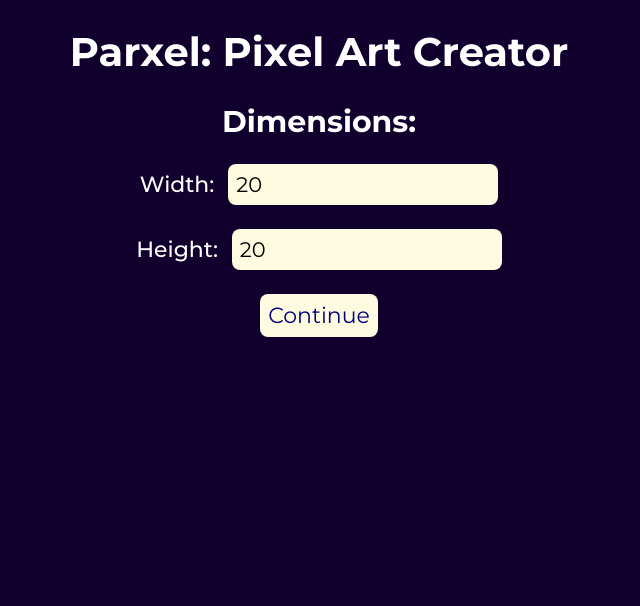
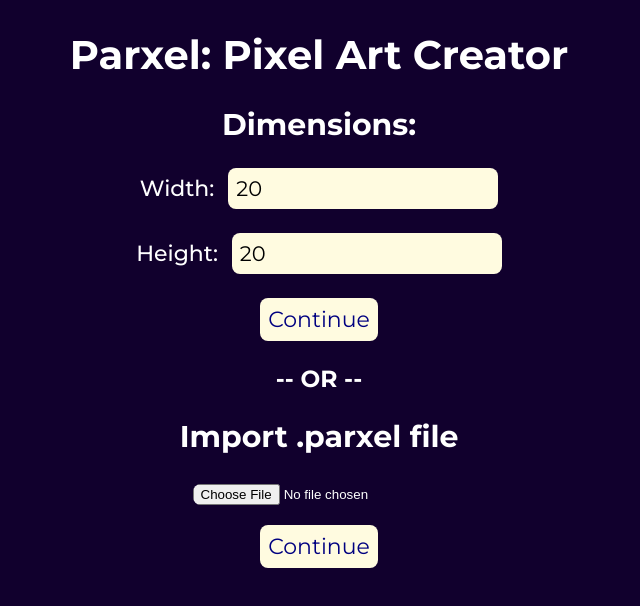
Before and after one commit to MadelynGH/Parxel, a Next.js app: page / in a window 1280 px wide. Shown: the top 606 px of the page, without its empty margins (321-961 px from the left). Built offline with nearby package versions, Linux system fonts and the light colour scheme.

Commit message:
Added option to download as svg or .parxel; added import .parxel feature

```diff
--- a/src/_components/Tool.js
+++ b/src/_components/Tool.js
@@ -1,5 +1,5 @@
 "use client"
-import { useState, useEffect } from "react";
+import { useState, useEffect, useRef } from "react";
 import { Montserrat } from "next/font/google";
 import styles from "./tool.module.css";
 
@@ -16,6 +16,9 @@ export default function Tool() {
     const [gridWidth, updateGridWidth] = useState(20);
     const [gridHeight, updateGridHeight] = useState(20);
     const [stage, updateStage] = useState(0);
+
+    const fileInput = useRef(null);
+    let svgRef = useRef(null);
 
     function Pixel({ coordinate }) {
         return (
@@ -52,14 +55,12 @@ export default function Tool() {
     return (
             <>
                 <div style={{
-                    width: "100vw",
-                    height: "100vh",
-                    position: "fixed",
-                    left: "0",
-                    top: "0",
-                    zIndex: "1"
+                    paddingTop: "30px",
+                    height: "100%"
                 }} onMouseUp={() => updateIsMouseDown(false)}>
-                    <h1>Parxel: Pixel Art Creator</h1>
+                    <h1 style={{
+                        marginTop: 0
+                    }}>Parxel: Pixel Art Creator</h1>
                     {stage == 0 ?
                     [<div key={0}>
                         <h2>Dimensions:</h2>
@@ -77,6 +78,30 @@ export default function Tool() {
                             updateGridStatus(Array(gridWidth*gridHeight).fill("white"));
                             updateStage(1);
                         }} className={montserrat.className}>Continue</button>
+                    </div>, <h3 key={1}>-- OR --</h3>,
+                    <div key={2}>
+                        <h2>Import .parxel file</h2>
+                        <input type="file" ref={fileInput} style={{
+                            marginBottom: "20px"
+                        }} accept=".parxel" />
+                        <br />
+                        <button className={montserrat.className} onClick={() => {
+                            if (fileInput.current.files[0]) {
+                                const reader = new FileReader();
+
+                                reader.addEventListener("load", () => {
+                                    const info = JSON.parse(reader.result);
+                                    updateGridWidth(info["gridWidth"]);
+                                    updateGridHeight(info["gridHeight"]);
+                                    updateGridStatus(info["gridStatus"]);
+                                    updateStage(1);
+                                });
+
+                                reader.readAsText(new Blob([fileInput.current.files[0]], { type: "text" }));
+                            } else {
+                                alert("Please upload a file.");
+                            }
+                        }}>Continue</button>
                     </div>]
                     :
                         [<div style={{
@@ -85,7 +110,8 @@ export default function Tool() {
                             justifyContent: "center",
                             alignItems: "center",
                             gap: "20px",
-                            marginTop: "40px"
+                            marginTop: "40px",
+                            yOverflow: "scroll"
                         }} key={1}>
                             <div>
                                 <label htmlFor="paintColor">Paint Color:</label>
@@ -111,7 +137,47 @@ export default function Tool() {
                             }}>
                                 {gridStatus.map((i, n) => <Pixel coordinate={n} key={n} />)}
                             </div>
+                            <button onClick={() => {
+                                const svgCode = svgRef.current.outerHTML;
+                                const blob = new Blob([svgCode], { type: "image/svg-xml" });
+                                const url = URL.createObjectURL(blob);
+                                const a = document.createElement("a");
+                                a.setAttribute("download", "my_parxel_creation.svg");
+                                a.setAttribute("href", url);
+                                a.click();
+                                a.remove();
+                            }}>Download SVG</button>
+                            <button onClick={() => {
+                                const blob = new Blob([JSON.stringify({
+                                    gridWidth: gridWidth,
+                                    gridHeight: gridHeight,
+                                    gridStatus: gridStatus
+                                })], { type: "json/parxel" })
+                                const url = URL.createObjectURL(blob);
+                                const a = document.createElement("a");
+                                a.setAttribute("download", "my_parxel_creation.parxel");
+                                a.setAttribute("href", url);
+                                a.click();
+                                a.remove();
+                            }}>Download .parxel</button>
                         </div>]}
+
+                        <svg ref={svgRef} xmlns="http://www.w3.org/2000/svg" width={PIXEL_SIDE_LENGTH*gridWidth+"px"} height={PIXEL_SIDE_LENGTH*gridHeight+"px"} style={{
+                            display: "none",
+                            border: "1px solid lightgray"
+                        }}>
+                            {gridStatus.map((color, i) =>
+                                (<rect x={((i % gridWidth)*PIXEL_SIDE_LENGTH)+"px"} y={
+                                    i != 0 ? (Math.floor(i / gridWidth)*PIXEL_SIDE_LENGTH)+"px" : "0px"
+                                } width={PIXEL_SIDE_LENGTH+"px"} height={PIXEL_SIDE_LENGTH+"px"} key={i} style={{
+                                    fill: color
+                                }}  />)
+                            )}
+                        </svg>
+                        <div style={{
+                            marginTop: "20px"
+                        }}>
+                    </div>
                 </div>
             </>
         );
--- a/src/app/globals.css
+++ b/src/app/globals.css
@@ -1,8 +1,13 @@
+html, body {
+    height: 100%;
+}
+
 body {
     text-align: center;
     font-size: 1.25em;
     background-color: rgb(17, 0, 45);
     color: white;
+    margin-top: 0;
 }
 
 label {
```
